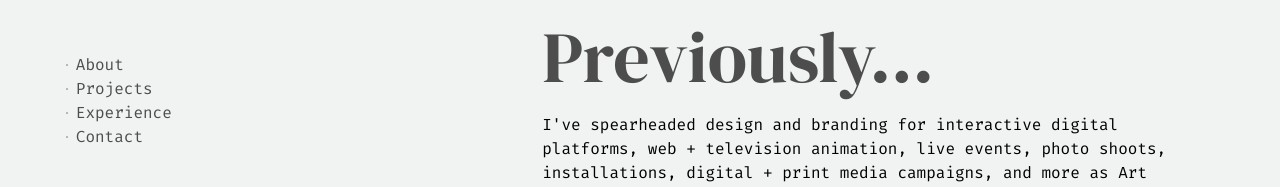
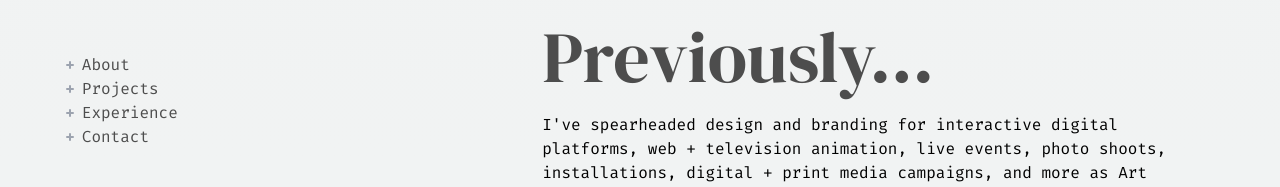
Before and after one commit to veronicani/veronicani-dev-2.0, a Next.js app in the folder veronicani-dev-2.0/: page / in a window 1280 px wide. Shown: the part 339-526 px from the top of the page. Built offline with nearby package versions, Linux system fonts and the light colour scheme.

Commit message:
styled nav indicator to be cross + added animation

```diff
--- /dev/null
+++ b/veronicani-dev-2.0/app/components/ui/NavLink.module.css
@@ -0,0 +1,12 @@
+@keyframes spinOnce {
+  0% {
+    transform:(0deg);
+  }
+  100% {
+    transform: rotate(180deg);
+  }
+}
+
+.spin-hover:hover .spin-element {
+  animation: spinOnce .5s cubic-bezier(.29,.01,.37,1);
+}
--- a/veronicani-dev-2.0/app/components/ui/NavLink.tsx
+++ b/veronicani-dev-2.0/app/components/ui/NavLink.tsx
@@ -2,12 +2,13 @@ import { tNavItem } from "@/app/lib/types";
 import Link from "next/link";
 import useHash from "../hooks/useHash";
 import applyPrefix from "../helpers/applyPrefix";
+import styles from './NavLink.module.css';
 
 export default function NavLink({ link }: { link: tNavItem }) {
   const isActive = link.href === useHash();
 
-  const navIndicatorInactive = "w-[2px] bg-gray-400";
-  const navIndicatorActive = "w-8 bg-blue-500";
+  const navIndicatorInactive = "w-2 bg-gray-400";
+  const navIndicatorActive = "w-12 bg-blue-500";
   const navIndicatorHover = applyPrefix("group-hover", navIndicatorActive);
 
   const navTextInactive = "text-gray-dark ";
@@ -17,18 +18,24 @@ export default function NavLink({ link }: { link: tNavItem }) {
   return (
     <Link
       href={`${link.href}`}
-      className="flex items-center gap-2 group "
+      className={`group flex items-center gap-2 ${styles['spin-hover']}`}
     >
-      <div
-        className={`h-[2px] rounded transition-all motion-reduce:transition-none
-        ${navIndicatorHover}
-         ${isActive ? navIndicatorActive : navIndicatorInactive}
-        `}
-      ></div>
+      <div className={`nav-cross flex items-center ${!isActive ? styles['spin-element'] : ""}`}>
+        <span
+          className={`z-1 absolute start-1 h-2 w-[2px] -translate-x-1/2 rounded transition-all group-hover:bg-blue-500 motion-reduce:transition-none ${
+            isActive ? "bg-blue-500" : "bg-gray-400"
+          }`}
+        ></span>
+        <span
+          className={`h-[2px] rounded transition-all motion-reduce:transition-none ${navIndicatorHover} ${
+            isActive ? navIndicatorActive : navIndicatorInactive
+          }`}
+        ></span>
+      </div>
       <span
-        className={`transition-all motion-reduce:transition-none
-        ${navTextHover}
-        ${isActive ? navTextActive : navTextInactive}`}
+        className={`transition-all motion-reduce:transition-none ${navTextHover} ${
+          isActive ? navTextActive : navTextInactive
+        }`}
       >
         {link.name}
       </span>
```
